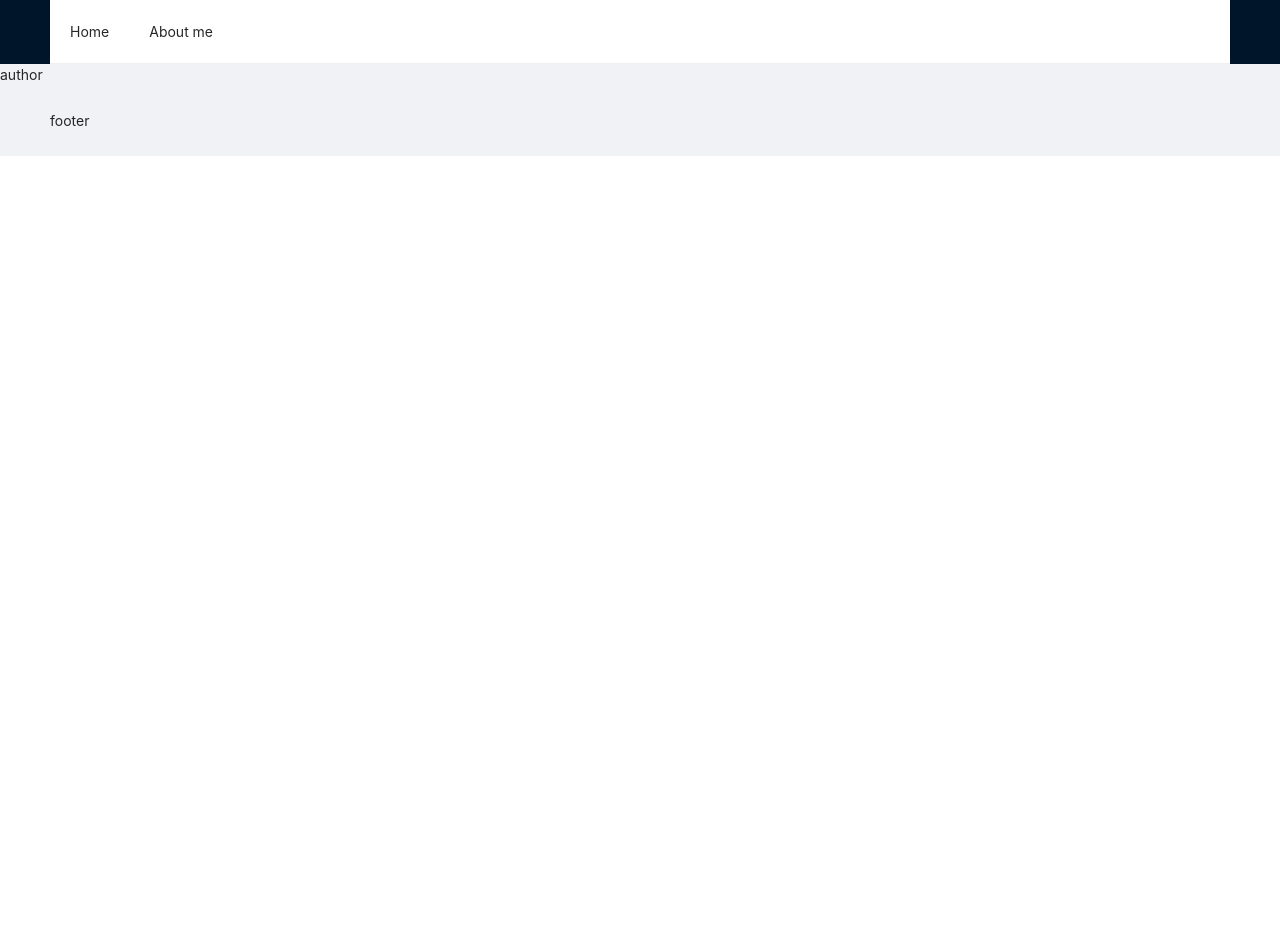
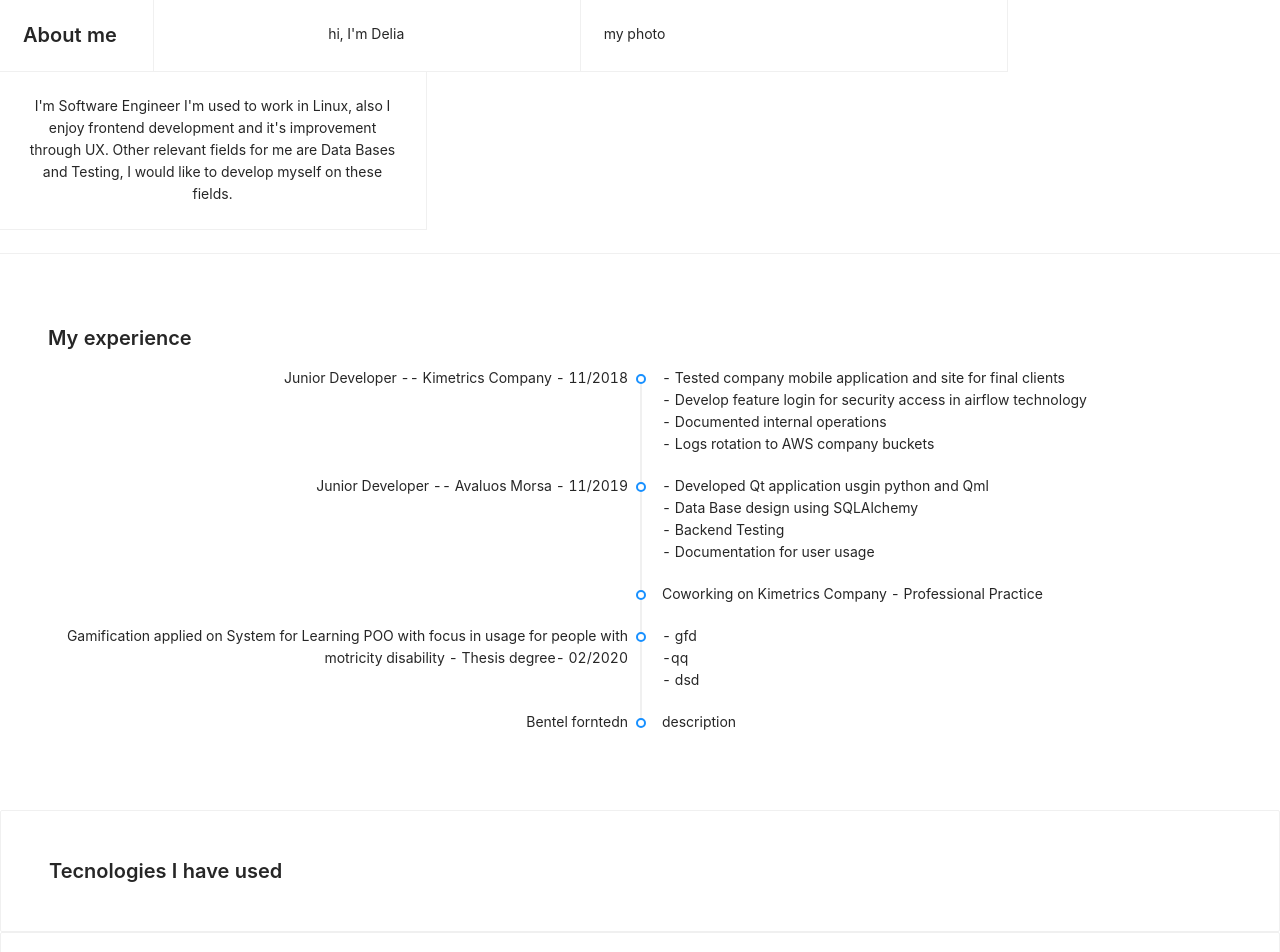
Before and after one commit to delissgt/almadgt, a Next.js app: page /author in a window 1280 px wide. Shown: the top 952 px of the page. Before the commit the page ends 800 px from the top, so only its background shows below. Built offline with nearby package versions, Linux system fonts and the light colour scheme.

Commit message:
Added Content for Author Page
in process

```diff
--- a/pages/author/index.js
+++ b/pages/author/index.js
@@ -1,10 +1,73 @@
 import Home from '../index';
+import {PageHeader, Card, Divider, Timeline} from "antd";
 
-const AuthorPage = () => {
+
+function AuthorPage (props) {
+  console.log("props author", props)
   return (
-      <Home>
-        author
-      </Home>
+      <>
+
+        <Card bordered={false}>
+          <PageHeader
+              title={"About me"}
+          />
+          <Card.Grid hoverable={false} bordered={false} style={{ textAlign: 'center'}}>
+            hi, I'm Delia
+          </Card.Grid>
+          <Card.Grid bordered={false}>
+            my photo
+          </Card.Grid>
+          <Card.Grid hoverable={false} style={{ textAlign: 'center'}} bordered={false}>
+            I'm Software Engineer
+            I'm used to work in Linux, also I enjoy frontend development and  it's improvement
+            through UX. Other relevant fields for me are Data Bases and Testing, I would like to develop
+            myself on these fields.
+          </Card.Grid>
+        </Card>
+        <Divider/>
+        <Card bordered={false}>
+          <PageHeader
+              title={"My experience"}
+          />
+          <Timeline mode={'left'}>
+            <Timeline.Item label={'Junior Developer -- Kimetrics Company - 11/2018'}>
+              - Tested company mobile application and site for final clients <br/>
+              - Develop feature login for security access in airflow technology <br/>
+              - Documented internal operations <br/>
+              - Logs rotation to AWS company buckets
+            </Timeline.Item>
+            <Timeline.Item label={'Junior Developer -- Avaluos Morsa - 11/2019'}>
+              - Developed Qt application usgin python and Qml <br/>
+              - Data Base design using SQLAlchemy <br/>
+              - Backend Testing <br/>
+              - Documentation for user usage
+            </Timeline.Item>
+            <Timeline.Item>
+              Coworking on Kimetrics Company - Professional Practice
+            </Timeline.Item>
+            <Timeline.Item label={'Gamification applied on System for Learning POO with focus in usage for people with motricity disability - Thesis degree- 02/2020'}>
+              - gfd <br/>
+              -qq <br/>
+              - dsd <br/>
+
+            </Timeline.Item>
+            <Timeline.Item label={'Bentel forntedn'}> description</Timeline.Item>
+
+          </Timeline>
+        </Card>
+        <Card>
+          <PageHeader
+              title={"Tecnologies I have used"}
+          />
+
+        </Card>
+        <Card>
+          <PageHeader
+              title={'Achievements'}
+
+          />
+        </Card>
+      </>
   )
 }
 
```
